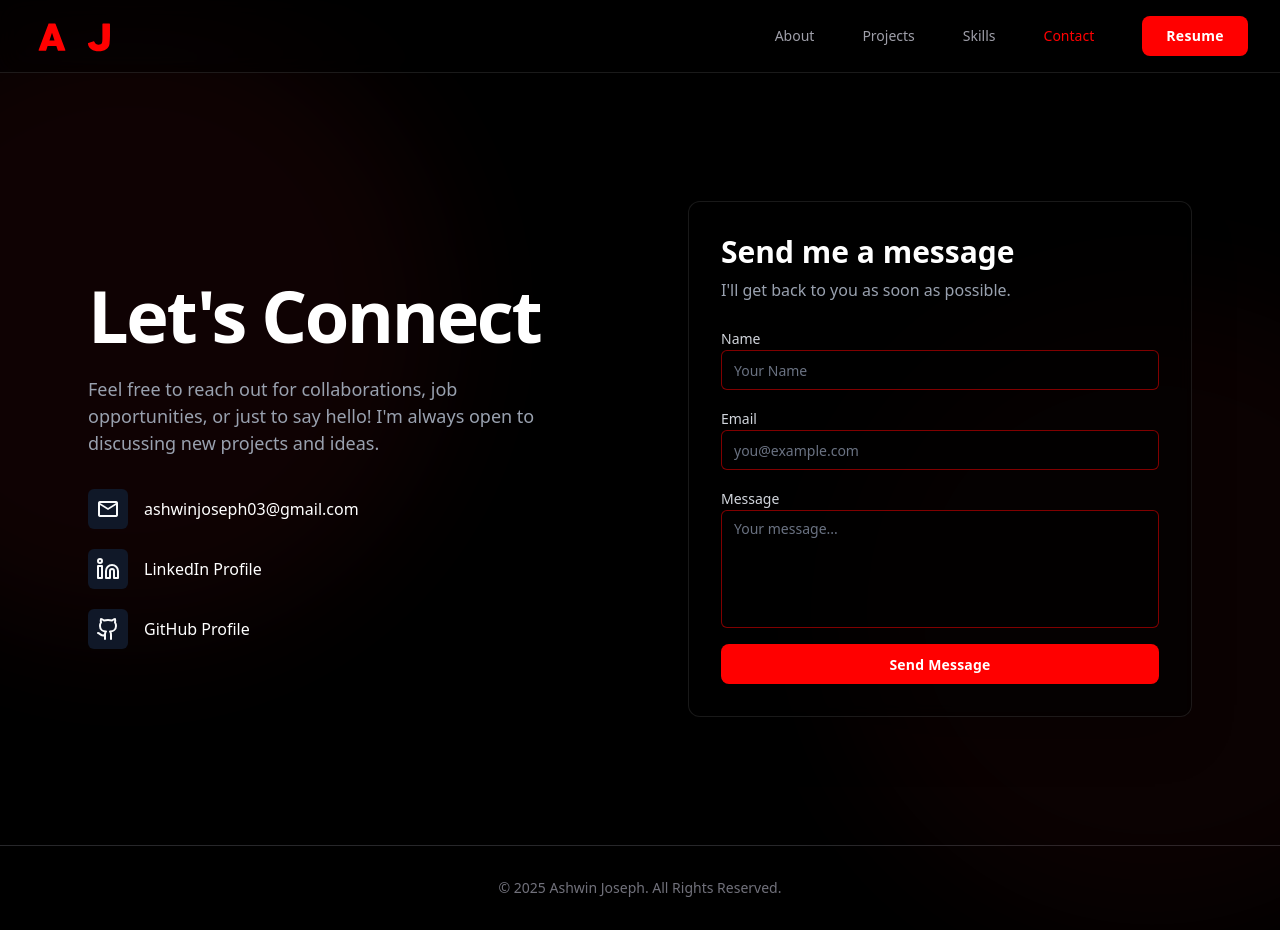
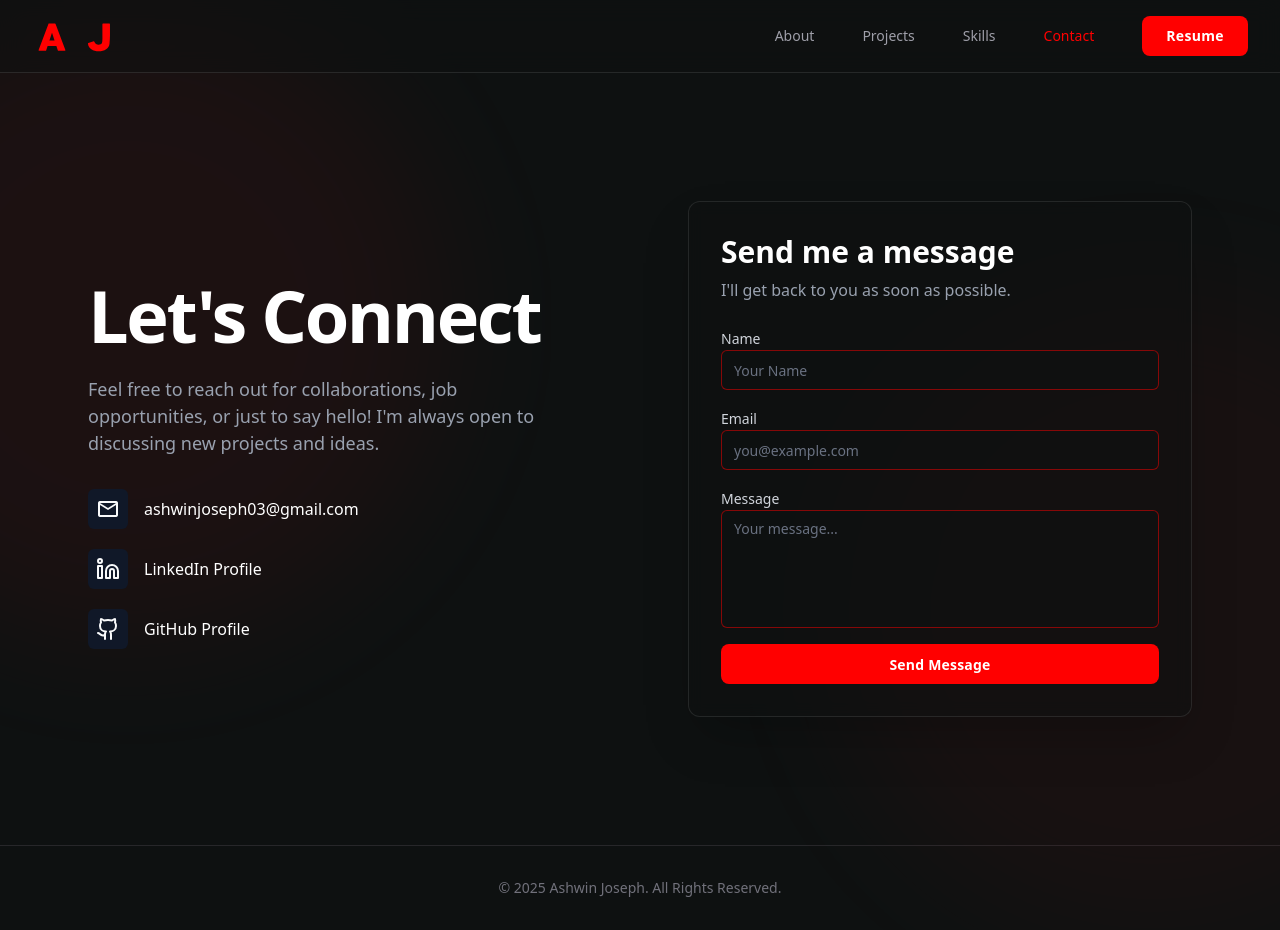
Before and after one commit to AshwinJ5/AshwinJ5.github.io, a Next.js app: page /contact in a window 1280 px wide. Built offline with nearby package versions, Linux system fonts and the light colour scheme.

Commit message:
changed background colour

```diff
--- a/src/app/components/EducationSkills.tsx
+++ b/src/app/components/EducationSkills.tsx
@@ -11,7 +11,7 @@ const skillColumns = [skillsWithPercentage.slice(0, mid), skillsWithPercentage.s
 
 export default function EducationSkills() {
     return (
-        <div className={`font-sans min-h-screen bg-black text-white selection:bg-[#ff0000] selection:text-white`}>
+        <div className={`font-sans min-h-screen bg-[#0E1111] text-white selection:bg-[#ff0000] selection:text-white`}>
             {/* Inline styles for Material Symbols */}
             <style jsx global>{`
                 .material-symbols-outlined {
@@ -51,9 +51,10 @@ export default function EducationSkills() {
                                     Education & <span className="text-[#ff0000]">Skills</span>
                                 </h1>
                                 <p className="text-gray-400 max-w-2xl text-lg sm:text-xl leading-relaxed">
-
-                                        My academic path started with a foundation in Mechanical Engineering, which shaped my analytical and problem-solving mindset. Later, I transitioned into modern software development through structured full-stack training, equipping me with practical expertise in building scalable digital solutions.
-
+                                    My academic path started with a foundation in Mechanical Engineering, which shaped my
+                                    analytical and problem-solving mindset. Later, I transitioned into modern software
+                                    development through structured full-stack training, equipping me with practical
+                                    expertise in building scalable digital solutions.
                                 </p>
                             </div>
 
--- a/src/app/components/Footer.tsx
+++ b/src/app/components/Footer.tsx
@@ -1,6 +1,6 @@
 const Footer = () => {
     return (
-        <footer className="border-t border-zinc-800 bg-black py-8 text-center">
+        <footer className="border-t border-zinc-800 bg-[#0E1111] py-8 text-center">
             <div className="mx-auto max-w-7xl px-4 sm:px-6 lg:px-8">
                 <p className="text-sm text-zinc-500">© {new Date().getFullYear()} Ashwin Joseph. All Rights Reserved.</p>
             </div>
--- a/src/app/components/Header.tsx
+++ b/src/app/components/Header.tsx
@@ -49,7 +49,7 @@ export default function Header() {
     ];
 
     return (
-        <header className="sticky top-0 z-50 w-full border-b border-white/10 bg-black/10 backdrop-blur-md supports-backdrop-filter:bg-black/50">
+        <header className="sticky top-0 z-50 w-full border-b border-white/10 bg-[#0E1111]/10 backdrop-blur-md supports-backdrop-filter:bg-[#0E1111]/50">
             <div className="mx-auto flex max-w-7xl items-center justify-between px-4 py-4 sm:px-6 lg:px-8">
                 {/* Logo - Z-index ensures it stays above overlay if needed */}
                 <Link className="relative z-50 flex items-center gap-2 transition-opacity hover:opacity-80" href="/">
@@ -144,7 +144,7 @@ export default function Header() {
 
             {/* Mobile Menu Overlay */}
             <div
-                className={`fixed inset-0 z-40 flex h-dvh w-full flex-col items-center justify-center bg-black/95 backdrop-blur-xl transition-all duration-300 md:hidden ${
+                className={`fixed inset-0 z-40 flex h-dvh w-full flex-col items-center justify-center bg-[#0E1111]/95 backdrop-blur-xl transition-all duration-300 md:hidden ${
                     isMobileMenuOpen ? "visible opacity-100 pointer-events-auto" : "invisible opacity-0 pointer-events-none"
                 }`}
                 // Prevent clicks on the overlay from bubbling up awkwardly
--- a/src/app/components/LandingPage.tsx
+++ b/src/app/components/LandingPage.tsx
@@ -36,7 +36,7 @@ const LandingPage = () => {
     ];
 
     return (
-        <div className={`font-sans bg-black text-white selection:bg-[#ff0000] selection:text-white`}>
+        <div className={`font-sans bg-[#0E1111] text-white selection:bg-[#ff0000] selection:text-white`}>
             {/* Global Styles for specific elements */}
             <style jsx global>{`
                 .material-symbols-outlined {
@@ -280,7 +280,7 @@ const LandingPage = () => {
                             speed={150}
                             pauseOnHover
                             gradient={true}
-                            gradientColor="#000000"
+                            gradientColor="#0E1111"
                             gradientWidth={50}
                         >
                             {skills.length > 0 ? (
--- a/src/app/contact/page.tsx
+++ b/src/app/contact/page.tsx
@@ -34,7 +34,7 @@ export default function Contact() {
 
     return (
         <div
-            className={`${spaceGrotesk.variable} font-sans bg-black text-gray-50 min-h-screen flex flex-col selection:bg-[#FF0000] selection:text-white`}
+            className={`${spaceGrotesk.variable} font-sans bg-[#0E1111] text-gray-50 min-h-screen flex flex-col selection:bg-[#FF0000] selection:text-white`}
         >
             {/* Load Material Symbols Font */}
             <style jsx global>{`
@@ -147,7 +147,7 @@ export default function Contact() {
 
                             {/* Right Column: Form */}
                             <div className="flex items-center justify-center lg:items-start">
-                                <div className="w-full max-w-lg rounded-xl border border-gray-100/10 bg-black/50 p-6 sm:p-8 backdrop-blur-sm shadow-2xl">
+                                <div className="w-full max-w-lg rounded-xl border border-gray-100/10 bg-[#0E1111]/50 p-6 sm:p-8 backdrop-blur-sm shadow-2xl">
                                     <div className="flex flex-col space-y-6">
                                         <div className="space-y-2">
                                             <h3 className="text-3xl font-bold text-white">Send me a message</h3>
@@ -163,7 +163,7 @@ export default function Contact() {
                                                     Name
                                                 </label>
                                                 <input
-                                                    className="flex h-10 w-full rounded-md border border-[#FF0000]/50 bg-black/50 px-3 py-2 text-sm text-white placeholder:text-gray-500 focus-visible:outline-none focus-visible:ring-2 focus-visible:ring-[#FF0000] focus-visible:ring-offset-2 focus-visible:ring-offset-black transition-all"
+                                                    className="flex h-10 w-full rounded-md border border-[#FF0000]/50 bg-[#0E1111]/50 px-3 py-2 text-sm text-white placeholder:text-gray-500 focus-visible:outline-none focus-visible:ring-2 focus-visible:ring-[#FF0000] focus-visible:ring-offset-2 focus-visible:ring-offset-black transition-all"
                                                     id="name"
                                                     placeholder="Your Name"
                                                     type="text"
@@ -180,7 +180,7 @@ export default function Contact() {
                                                     Email
                                                 </label>
                                                 <input
-                                                    className="flex h-10 w-full rounded-md border border-[#FF0000]/50 bg-black/50 px-3 py-2 text-sm text-white placeholder:text-gray-500 focus-visible:outline-none focus-visible:ring-2 focus-visible:ring-[#FF0000] focus-visible:ring-offset-2 focus-visible:ring-offset-black transition-all"
+                                                    className="flex h-10 w-full rounded-md border border-[#FF0000]/50 bg-[#0E1111]/50 px-3 py-2 text-sm text-white placeholder:text-gray-500 focus-visible:outline-none focus-visible:ring-2 focus-visible:ring-[#FF0000] focus-visible:ring-offset-2 focus-visible:ring-offset-black transition-all"
                                                     id="email"
                                                     placeholder="you@example.com"
                                                     type="email"
@@ -197,7 +197,7 @@ export default function Contact() {
                                                     Message
                                                 </label>
                                                 <textarea
-                                                    className="flex min-h-20 w-full rounded-md border border-[#FF0000]/50 bg-black/50 px-3 py-2 text-sm text-white placeholder:text-gray-500 focus-visible:outline-none focus-visible:ring-2 focus-visible:ring-[#FF0000] focus-visible:ring-offset-2 focus-visible:ring-offset-black transition-all resize-none"
+                                                    className="flex min-h-20 w-full rounded-md border border-[#FF0000]/50 bg-[#0E1111]/50 px-3 py-2 text-sm text-white placeholder:text-gray-500 focus-visible:outline-none focus-visible:ring-2 focus-visible:ring-[#FF0000] focus-visible:ring-offset-2 focus-visible:ring-offset-black transition-all resize-none"
                                                     id="message"
                                                     placeholder="Your message..."
                                                     rows={5}
--- a/src/app/not-found.tsx
+++ b/src/app/not-found.tsx
@@ -4,20 +4,19 @@ import Link from "next/link";
 
 export default function NotFound() {
     return (
-    <div className={`w-full flex flex-col bg-black text-gray-200 selection:bg-[#ff0000] selection:text-white  h-dvh`}>
+        <div
+            className={`w-full flex flex-col bg-[#0E1111] text-gray-200 selection:bg-[#ff0000] selection:text-white  h-dvh`}
+        >
             {/* Main Content */}
             <main className="flex flex-1 items-center justify-center p-4 font-display">
                 <div className="flex flex-col items-center gap-6 text-center">
-
                     {/* 404 Text */}
                     <h1 className="text-8xl font-black tracking-tighter text-white sm:text-9xl lg:text-[150px] leading-none select-none">
                         <span className="text-[#ff0000]">4</span>0<span className="text-[#ff0000]">4</span>
                     </h1>
 
                     {/* Subtitle */}
-          <h2 className="text-3xl font-bold tracking-tight text-white sm:text-4xl">
-            Page Not Found
-          </h2>
+                    <h2 className="text-3xl font-bold tracking-tight text-white sm:text-4xl">Page Not Found</h2>
 
                     {/* Description */}
                     <p className="max-w-md text-base text-gray-400 sm:text-lg md:text-xl">
--- a/src/app/projects/page.tsx
+++ b/src/app/projects/page.tsx
@@ -38,7 +38,7 @@ export default function Projects() {
     };
 
     return (
-        <div className={`${spaceGrotesk.variable} font-sans bg-black text-white min-h-screen flex flex-col`}>
+        <div className={`${spaceGrotesk.variable} font-sans bg-[#0E1111] text-white min-h-screen flex flex-col`}>
             {/* External Styles for Icons */}
 
             <style jsx global>{`
```
Also changed, not shown: src/app/about/page.tsx (+3 -5 lines). Lines whose indentation alone changed are shown as unchanged.
